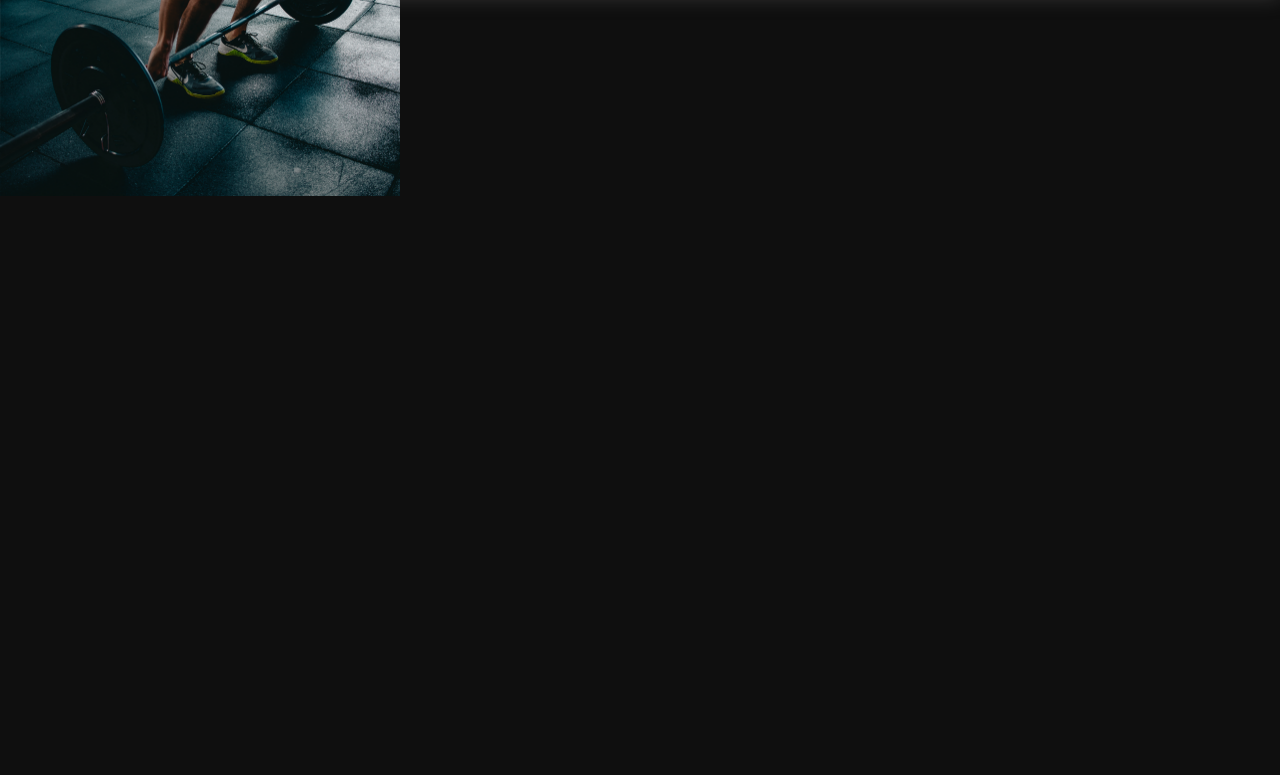
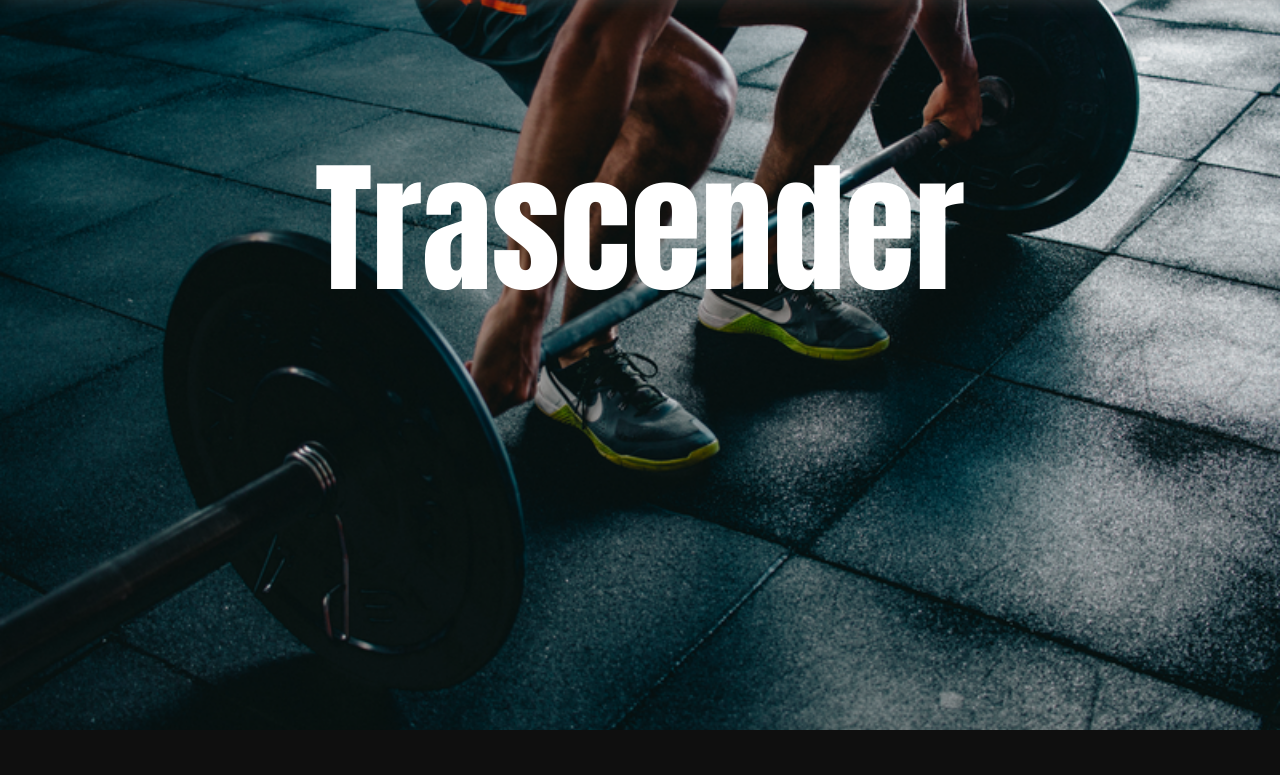
Before and after one commit to GerardoDLSJ/GYM, a website: page index.html in a window 1280 px wide. Shown: the part 70-845 px from the top of the page. Drawn offline with nearby package versions, Linux system fonts and the light colour scheme.

Commit message:
modificacion_index

```diff
--- a/assets/styles/styles.css
+++ b/assets/styles/styles.css
@@ -118,21 +118,23 @@ input[type="search"]:focus {
     background-color: transparent;
   }
 
+body::-webkit-scrollbar {
+    background-color: transparent;
+    border: none;
+}
+
 
 /*--------------------------------------------------------------
 # Carrusel
 --------------------------------------------------------------*/
-.carrusel{
+.carrusel {
     min-width: 100%;
     min-height: 100vh;
-    background-attachment: fixed;
-    background-size: cover;
-}
+  }
 
-.carrusel_movil {
+  .carrusel_movil {
     width: 400px; /* Ajusta el ancho según tus necesidades */
     overflow: hidden; /* Oculta las imágenes que están fuera del carrusel */
-    position: relative;
   }
 
   .lista-imagenes {
@@ -140,23 +142,53 @@ input[type="search"]:focus {
     list-style: none; /* Elimina los marcadores de lista */
     margin: 0;
     padding: 0;
+    position: fixed;
+    z-index: -1;
     width: 300%; /* Ancho total de las imágenes */
-    animation: desplazar 10s infinite linear; /* Animación para desplazar las imágenes */
+    animation: desplazar 13s infinite linear; /* Animación para desplazar las imágenes */
   }
 
   .lista-imagenes li {
+    display: flex;
+    align-items: center;
+    justify-items: center;
     width: 33.33%; /* Ancho de cada imagen */
   }
 
   .lista-imagenes img {
     width: 100%; /* Ajusta el tamaño de las imágenes al contenedor */
-    height: auto;
+    height: 100%;
+    object-fit: cover; /* Ajusta el tamaño de la imagen sin deformarla */
   }
 
   @keyframes desplazar {
-    0% { transform: translateX(0); } /* Inicio: posición inicial */
-    100% { transform: translateX(-66.66%); } /* Fin: desplaza hacia la siguiente imagen */
+    0%, 20% { left: 0; } /* Inicio: posición inicial */
+    25%, 45% { left: 0; } /* Muestra la primera imagen durante 5 segundos */
+    50%, 70% { left: -100%; } /* Desplaza hacia la siguiente imagen */
+    75%, 95% { left: -200%; } /* Muestra la segunda imagen durante 5 segundos */
+    99.99% { left: -200%; } /* Evita el salto rápido al final */
+    100% { left: 0; } /* Regreso a la primera imagen sin transición */
   }
+
+  .imagen-con-texto {
+    position: relative;
+    display: flex;
+    justify-content: center;
+    align-items: center;
+  }
+
+  .imagen-con-texto::after {
+    content: "Trascender";
+    font-size: 9rem;
+    font-family: 'Anton', sans-serif;
+    position: absolute;
+    color: white;
+    padding: 10px;
+    transform: translate(-50%, -50%);
+    top: 35%;
+    left: 50%;
+  }
+
 /*--------------------------------------------------------------
 # Sobre nosotros
 --------------------------------------------------------------*/
@@ -164,6 +196,7 @@ input[type="search"]:focus {
     min-width: 100vh;
     min-height: 100vh;
     display: flex;
+    background-color: #0f0f0f;
 }
 
 .aboutus_informacion{
@@ -223,13 +256,13 @@ input[type="search"]:focus {
 .whatweoffer{
     min-width: 100vh;
     min-height: 100vh;
+    background-color: #0f0f0f;
 }
 
 .whatweoffer-titulos{
     display: flex;
     flex-direction: column;
     align-items: center;
-
 }
 
 .whatweoffer-titulos h2{
@@ -287,7 +320,6 @@ input[type="search"]:focus {
     background-image: url('../img/services-3.jpg');
 }
 
-
 /*--------------------------------------------------------------
 # Horarios
 --------------------------------------------------------------*/
@@ -295,6 +327,7 @@ input[type="search"]:focus {
     min-width: 100vh;
     min-height: 100vh;
     background-image: url(../img/shedules.jpg);
+    background-color: #0f0f0f;
 }
 
 .schedules__titulo{
@@ -336,6 +369,7 @@ input[type="search"]:focus {
 .prices{
     min-width: 100vh;
     min-height: 100vh;
+    background-color: #0f0f0f;
 }
 
 .prices__titulo{
@@ -400,6 +434,7 @@ input[type="search"]:focus {
 .products{
     min-width: 100vh;
     min-height: 100vh;
+    background-color: #0f0f0f;
 }
 
 .products__titulo{
@@ -450,10 +485,6 @@ input[type="search"]:focus {
     background-color: #737373;
     border-radius: 20px;
     text-align: center;
-}
-
-.products__grisclaro img{
-
 }
 
 .products__grisclaro p{
@@ -507,10 +538,10 @@ input[type="search"]:focus {
     color: black;
     font-family: var(--primary-font);
     font-style: italic;
-    font-size: 3rem;
+    font-size: 2.5rem;
 }
 
 .contact__bloques p{
-    font-size: 1.3rem;
+    font-size: 1rem;
     font-family: var(--secondary-font);
 }
--- a/assets/styles/suplementos.css
+++ b/assets/styles/suplementos.css
@@ -92,9 +92,6 @@
     background-color: rgba(0, 0, 0, 0.9);
 }
 
-
-
-
 .mostrar_precio{
     margin-top: 1rem;
     font-weight: 800;
--- a/index.html
+++ b/index.html
@@ -58,9 +58,9 @@
         <section id="sec_1" class="carrusel">
             <div class="carrusel_movil">
                 <ul class="lista-imagenes">
-                  <li><img src="/assets/img/fondo.webp" alt="Imagen 1"></li>
-                  <li><img src="/assets/img/fondo.webp" alt="Imagen 2"></li>
-                  <li><img src="/assets/img/fondo.webp" alt="Imagen 3"></li>
+                  <li class="imagen-con-texto"><img src="/assets/img/fondo.webp"  alt="Imagen 1"></li>
+                  <li class="imagen-con-texto"><img src="/assets/img/fondo_gym1.jpg" alt="Imagen 2"></li>
+                  <li class="imagen-con-texto"><img src="/assets/img/fondo_gym.jpg" alt="Imagen 3"></li>
                 </ul>
               </div>
         </section>
```
Also changed, not shown: assets/img/fondo_gym.jpg (added), assets/img/fondo_gym1.jpg (added).
